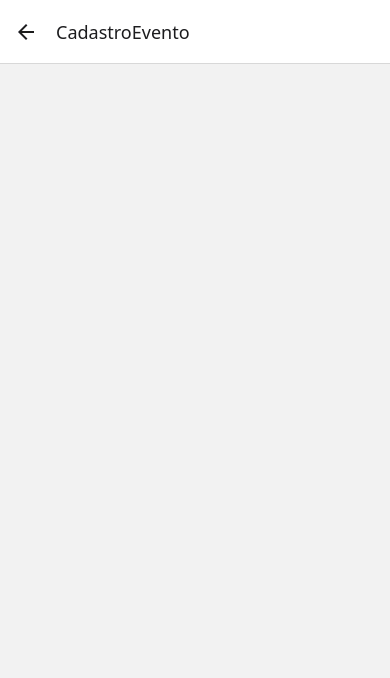
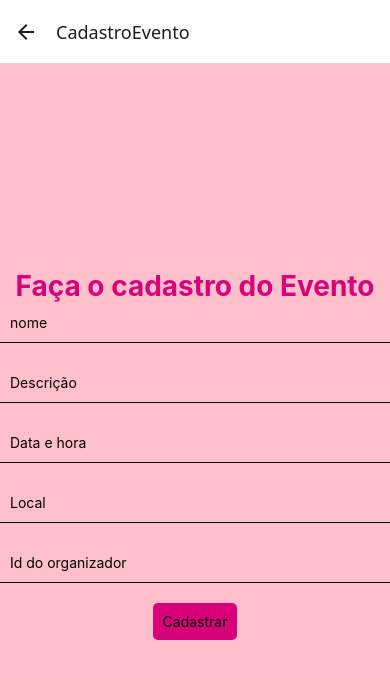
Before and after one commit to mariajuliacintra/Mobile_VIO, a React Native app: screen /CadastroEvento in a window 390 px wide. Shown: the top 678 px of the page. Built offline with nearby package versions, Linux system fonts and the light colour scheme.

Commit message:
atualização com o olhinho

```diff
--- a/src/axios/axios.js
+++ b/src/axios/axios.js
@@ -7,7 +7,10 @@
 })
 
 const sheets = {
-    postLogin:(user)=>api.post("login", user),
-    postCadastro: (user)=>api.post("user", user)
+    postLogin:(user)=> api.post("/login", user),
+    postCadastro:(user)=> api.post("/user", user),
+    postEvento:(evento)=> api.post("/evento", evento),
+    postIngresso:(ingresso)=> api.post("/ingresso", ingresso),
+    postOrganizador:(organizador)=> api.post("/org", organizador),
 }
 export default sheets;
--- a/src/screens/CadastroEvento.js
+++ b/src/screens/CadastroEvento.js
@@ -1,7 +1,113 @@
-import React, {useState} from "react";
-import {View, Text, TextInput, TouchableOpacity, Alert, StyleSheet, Button} from "react-native";
-import api from '../axios/axios'
+import React, { useState } from "react";
+import {
+  View,
+  Text,
+  TextInput,
+  TouchableOpacity,
+  Alert,
+  StyleSheet,
+  Button,
+} from "react-native";
+import api from "../axios/axios";
 
-export default function CadastroEvento({ navigation }){
+export default function CadastroEvento({ navigation }) {
+  const [evento, setEvento] = useState({
+    nome: "",
+    descricao: "",
+    data_hora: "",
+    local: "",
+    fk_id_organizador: "",
+  });
 
+  async function handleEvento() {
+    await api.postEvento(evento).then(
+      (response) => {
+        //console.log(response.data.message);
+        Alert.alert("OK", response.data.message);
+      },
+      (error) => {
+        Alert.alert("Erro", error.response.data.error);
+        //console.log(error);
+      }
+    );
+  }
+
+  return (
+    <View style={styles.container}>
+      <Text style={styles.title}>Faça o cadastro do Evento</Text>
+      <TextInput
+        style={styles.input}
+        placeholder="nome"
+        value={evento.nome}
+        onChangeText={(value) => {
+          setEvento({ ...evento, nome: value });
+        }}
+      />
+      <TextInput
+        style={styles.input}
+        placeholder="Descrição"
+        value={evento.descricao}
+        onChangeText={(value) => {
+          setEvento({ ...evento, descricao: value });
+        }}
+      />
+      <TextInput
+        style={styles.input}
+        placeholder="Data e hora"
+        value={evento.data_hora}
+        onChangeText={(value) => {
+          setEvento({ ...evento, data_hora: value });
+        }}
+      />
+
+      <TextInput
+        style={styles.input}
+        placeholder="Local"
+        value={evento.local}
+        onChangeText={(value) => {
+          setEvento({ ...evento, local: value });
+        }}
+      />
+
+      <TextInput
+        style={styles.input}
+        placeholder="Id do organizador"
+        value={evento.fk_id_organizador}
+        onChangeText={(value) => {
+          setEvento({ ...evento, fk_id_organizador: value });
+        }}
+      />
+
+      <TouchableOpacity onPress={handleEvento} style={styles.button}>
+        <Text>Cadastrar</Text>
+      </TouchableOpacity>
+    </View>
+  );
 }
+
+const styles = StyleSheet.create({
+  container: {
+    flex: 1,
+    justifyContent: "center",
+    alignItems: "center",
+    backgroundColor: "pink",
+  },
+  title: {
+    fontSize: 28,
+    fontWeight: "bold",
+    color:"#D9007B",
+  },
+  input: {
+    width: "100%",
+    height: 40,
+    borderBottomWidth: 1,
+    marginBottom: 20,
+    paddingHorizontal: 10,
+  },
+  button: {
+    backgroundColor: "#D9007B",
+    padding: 10,
+    borderRadius: 5,
+    color: "black",
+  },
+});
--- a/src/screens/CadastroIngresso.js
+++ b/src/screens/CadastroIngresso.js
@@ -1,7 +1,93 @@
-import React, {useState} from "react";
-import {View, Text, TextInput, TouchableOpacity, Alert, StyleSheet, Button} from "react-native";
-import api from '../axios/axios'
+import React, { useState } from "react";
+import {
+  View,
+  Text,
+  TextInput,
+  TouchableOpacity,
+  Alert,
+  StyleSheet,
+  Button,
+} from "react-native";
+import api from "../axios/axios";
 
-export default function CadastroIngresso({ navigation }){
+export default function CadastroIngresso({ navigation }) {
+  const [ingresso, setIngresso] = useState({
+    preco: "",
+    tipo: "",
+    fk_id_evento: "",
+  });
 
+  async function handleIngresso() {
+    await api.postIngresso(ingresso).then(
+      (response) => {
+        //console.log(response.data.message);
+        Alert.alert("OK", response.data.message);
+      },
+      (error) => {
+        Alert.alert("Erro", error.response.data.error);
+        //console.log(error);
+      }
+    );
+  }
+
+  return (
+    <View style={styles.container}>
+      <Text style={styles.title}>Faça o cadastro do Ingresso</Text>
+      <TextInput
+        style={styles.input}
+        placeholder="Preço"
+        value={ingresso.preco}
+        onChangeText={(value) => {
+          setIngresso({ ...ingresso, preco: value });
+        }}
+      />
+      <TextInput
+        style={styles.input}
+        placeholder="Tipo"
+        value={ingresso.tipo}
+        onChangeText={(value) => {
+          setIngresso({ ...ingresso, tipo: value });
+        }}
+      />
+      <TextInput
+        style={styles.input}
+        placeholder="Id do evento"
+        value={ingresso.fk_id_evento}
+        onChangeText={(value) => {
+          setIngresso({ ...ingresso, fk_id_evento: value });
+        }}
+      />
+
+      <TouchableOpacity onPress={handleIngresso} style={styles.button}>
+        <Text>Cadastrar</Text>
+      </TouchableOpacity>
+    </View>
+  );
 }
+
+const styles = StyleSheet.create({
+  container: {
+    flex: 1,
+    justifyContent: "center",
+    alignItems: "center",
+    backgroundColor: "pink",
+  },
+  title: {
+    fontSize: 28,
+    fontWeight: "bold",
+    color:"#D9007B",
+  },
+  input: {
+    width: "100%",
+    height: 40,
+    borderBottomWidth: 1,
+    marginBottom: 20,
+    paddingHorizontal: 10,
+  },
+  button: {
+    backgroundColor: "#D9007B",
+    padding: 10,
+    borderRadius: 5,
+    color: "black",
+  },
+});
--- a/src/screens/CadastroOrganizador.js
+++ b/src/screens/CadastroOrganizador.js
@@ -1,7 +1,103 @@
-import React, {useState} from "react";
-import {View, Text, TextInput, TouchableOpacity, Alert, StyleSheet, Button} from "react-native";
-import api from '../axios/axios'
+import React, { useState } from "react";
+import {
+  View,
+  Text,
+  TextInput,
+  TouchableOpacity,
+  Alert,
+  StyleSheet,
+  Button,
+} from "react-native";
+import api from "../axios/axios";
 
-export default function CadastroOrganizador({ navigation }){
+export default function CadastroOrganizador({ navigation }) {
+  const [organizador, setOrganizador] = useState({
+    nome: "",
+    email: "",
+    senha: "",
+    telefone: "",
+  });
 
+  async function handleOrganizador() {
+    await api.postOrganizador(organizador).then(
+      (response) => {
+        //console.log(response.data.message);
+        Alert.alert("OK", response.data.message);
+      },
+      (error) => {
+        Alert.alert("Erro", error.response.data.error);
+        //console.log(error);
+      }
+    );
+  }
+
+  return (
+    <View style={styles.container}>
+      <Text style={styles.title}>Faça o cadastro do Organizador</Text>
+      <TextInput
+        style={styles.input}
+        placeholder="Nome"
+        value={organizador.nome}
+        onChangeText={(value) => {
+          setOrganizador({ ...organizador, nome: value });
+        }}
+      />
+      <TextInput
+        style={styles.input}
+        placeholder="Email"
+        value={organizador.email}
+        onChangeText={(value) => {
+          setOrganizador({ ...organizador, email: value });
+        }}
+      />
+      <TextInput
+        style={styles.input}
+        placeholder="Senha"
+        value={organizador.senha}
+        onChangeText={(value) => {
+          setOrganizador({ ...organizador, senha: value });
+        }}
+      />
+      <TextInput
+        style={styles.input}
+        placeholder="Telefone"
+        value={organizador.telefone}
+        onChangeText={(value) => {
+          setOrganizador({ ...organizador, telefone: value });
+        }}
+      />
+
+      <TouchableOpacity onPress={handleOrganizador} style={styles.button}>
+        <Text>Cadastrar</Text>
+      </TouchableOpacity>
+    </View>
+  );
 }
+
+const styles = StyleSheet.create({
+  container: {
+    flex: 1,
+    justifyContent: "center",
+    alignItems: "center",
+    backgroundColor: "pink",
+  },
+  title: {
+    fontSize: 25,
+    fontWeight: "bold",
+    color:"#D9007B",
+    marginBottom:25,
+  },
+  input: {
+    width: "100%",
+    height: 40,
+    borderBottomWidth: 1,
+    marginBottom: 20,
+    paddingHorizontal: 10,
+  },
+  button: {
+    backgroundColor: "#D9007B",
+    padding: 10,
+    borderRadius: 5,
+    color: "black",
+  },
+});
--- a/src/screens/Home.js
+++ b/src/screens/Home.js
@@ -5,20 +5,24 @@
 
 export default function Home({ navigation }){
     return(
-        <View style={styles.container}>
-            <TouchableOpacity onPress={()=> navigation.navigate("CadastroEvento")} style={styles.button}>
-                <Text>Cadastro de Evento</Text>
-            </TouchableOpacity>
-            <Button title="Voltar para Login" onPress={()=> navigation.navigate("Login")}/>
-        </View>
+        <View style={styles.header}>
+       <Button
+       title="Cadastrar Evento"
+       onPress={() => navigation.navigate("CadastroEvento")}
+       />
+
+       <Button
+       title="Cadastrar Ingresso"
+       onPress={() => navigation.navigate("CadastroIngresso")}
+       />
+
+       <Button style={styles.button}
+       title="Cadastrar Organizador"
+       onPress={() => navigation.navigate("CadastroOrganizador")}
+       />
+    </View>
 )}
 const styles = StyleSheet.create({
-    container: {
-        flex: 1,
-        justifyContent: "center",
-        alignItems: 'center',
-        backgroundColor: "pink",
-    },
     button:{
         backgroundColor:'#D9007B',
         padding:10,
--- a/src/screens/Login.js
+++ b/src/screens/Login.js
@@ -3,11 +3,13 @@
 import api from '../axios/axios'
 import Cadastro from "./Cadastro";
 import Home from "./Home"
+import {Ionicons} from '@expo/vector-icons'
 
 export default function Login({ navigation }){
     const [user, setUser] = useState({
         email:'',
-        password:''
+        password:'',
+        showPassword:false
     })
 
     async function handleLogin(){
@@ -30,12 +32,18 @@
         value={user.email}
         onChangeText={(value)=> {setUser({...user,'email':value})}}
         />
+        <View style={styles.passwordContainer}>
         <TextInput
-        style={styles.input}
+        style={styles.passwordInput}
         placeholder="Senha"
+        secureTextEntry={user.showPassword}
         value={user.password}
         onChangeText={(value) => {setUser({...user,'password':value})}}
         />
+        <TouchableOpacity onPress={()=> setUser({...user,showPassword:!user.showPassword})}>
+            <Ionicons name={user.showPassword?"eye-off":"eye"} size={24} color='#D9007B'/>
+        </TouchableOpacity>
+        </View>
 
         <TouchableOpacity onPress={handleLogin} style={styles.button}>
             <Text>Entrar</Text>
@@ -68,5 +76,16 @@
         backgroundColor:'#D9007B',
         padding:10,
         borderRadius:5
-    }
+    },
+    passwordContainer:{
+        flexDirection:'row',
+        alignItems:'center',
+        width:"100%",
+        borderBottomWidth:1,
+        paddingRight:10,
+    },
+    passwordInput:{
+        flex:1,
+        height:'40',
+    },
 })
```
